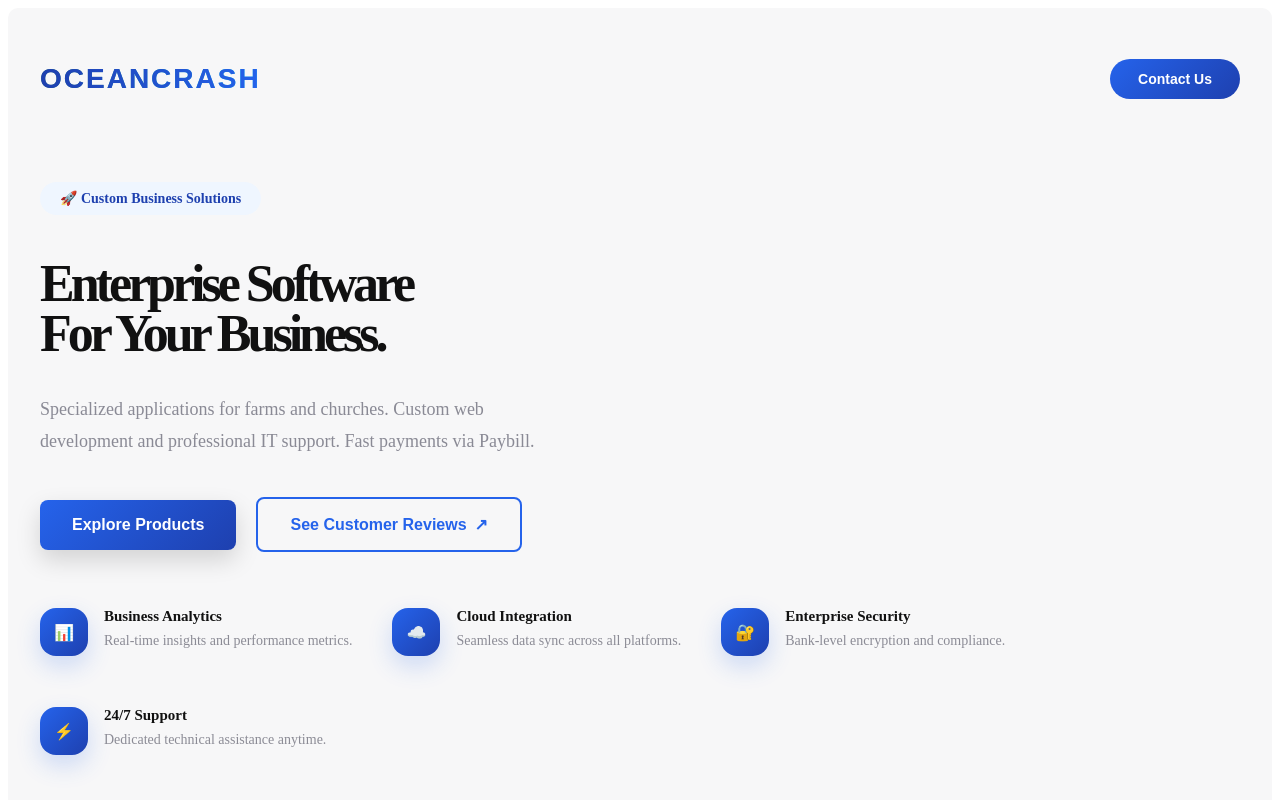
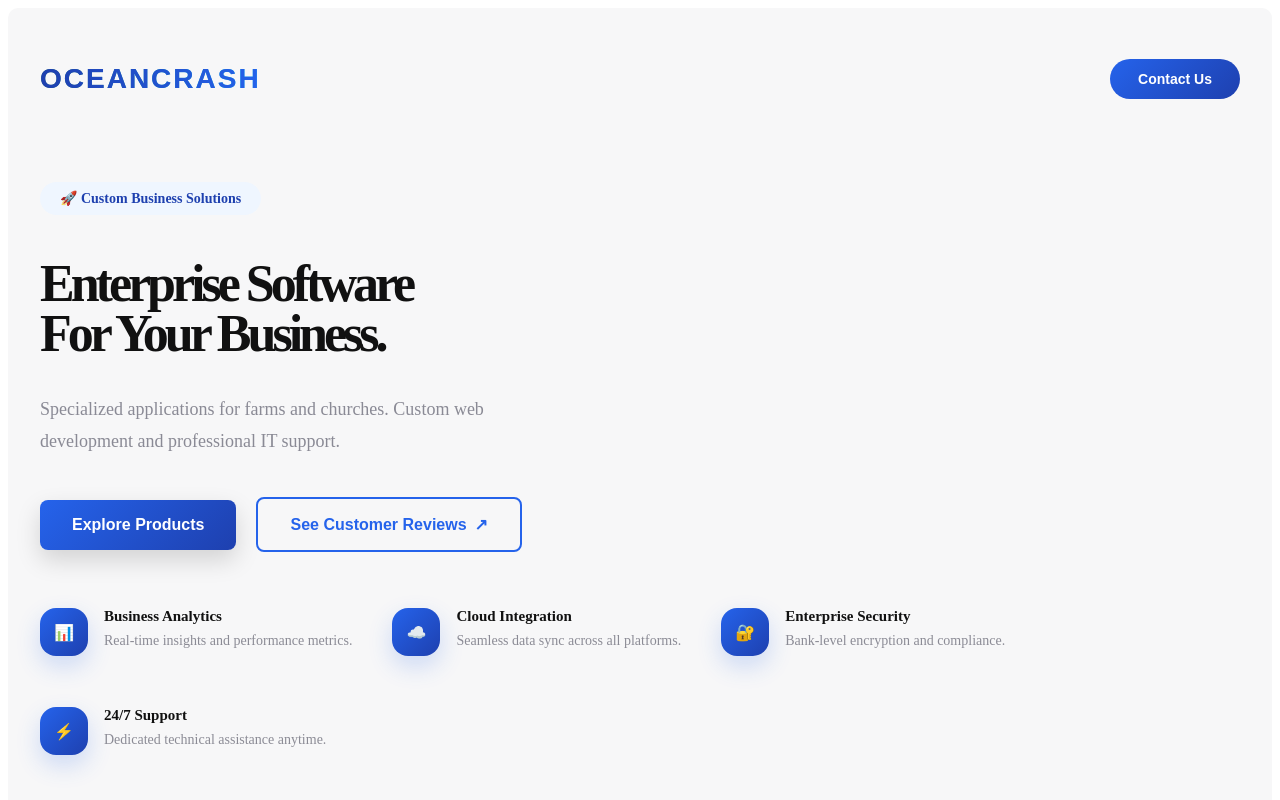
Before and after one commit to badakomora/oceancrashkenya, a React (Create React App) app: page / in a window 1280 px wide. Shown: the top 800 px of the page. Built offline with nearby package versions, Linux system fonts and the light colour scheme.

Commit message:
payments

```diff
--- a/src/component/Home.tsx
+++ b/src/component/Home.tsx
@@ -808,7 +808,7 @@ const HeroSection: React.FC<HeroSectionProps> = ({
 
       <p style={styles.description}>
         Specialized applications for farms and churches. Custom web development
-        and professional IT support. Fast payments via Paybill.
+        and professional IT support.
       </p>
 
       <div style={styles.ctaButtons}>
```
